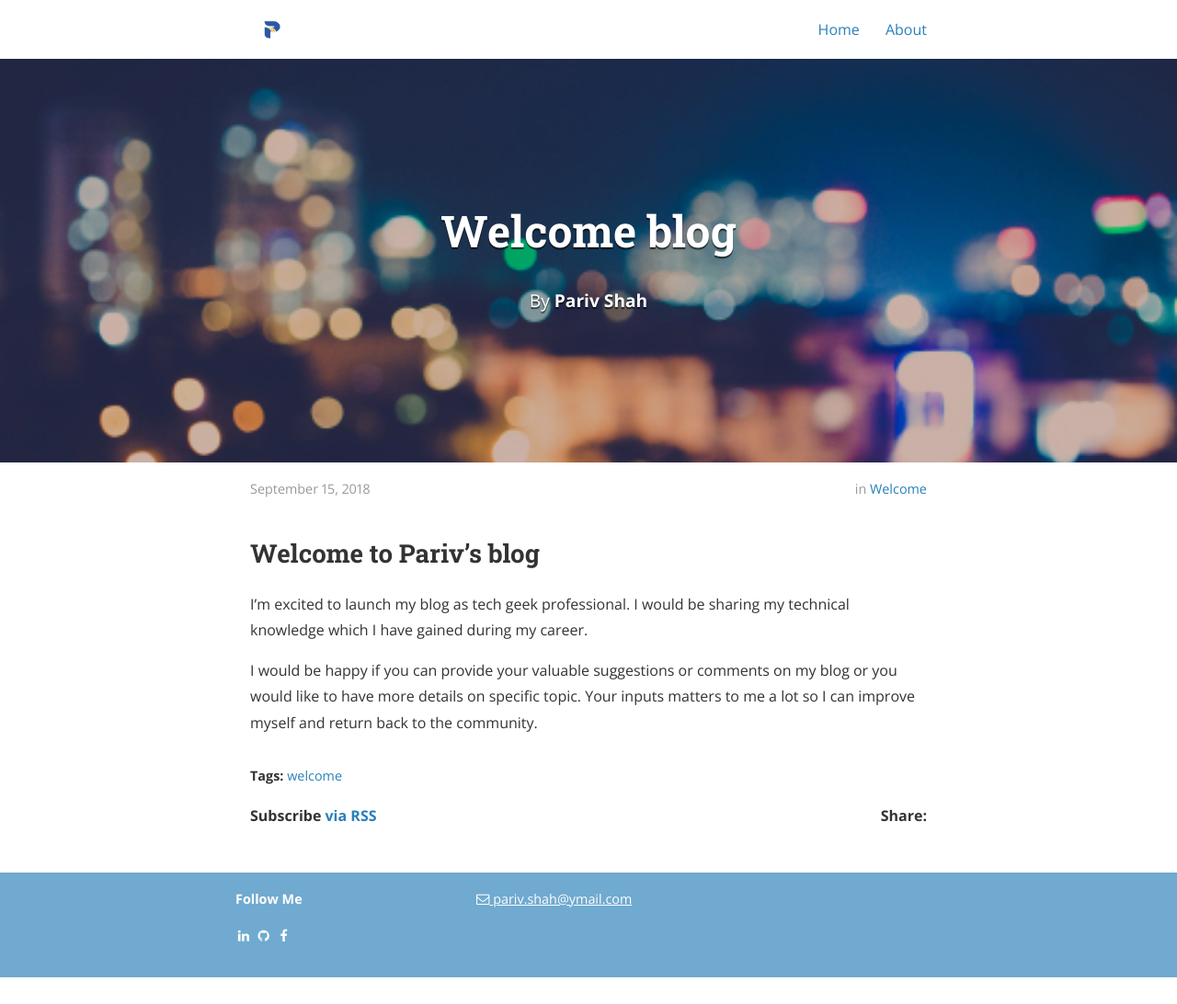
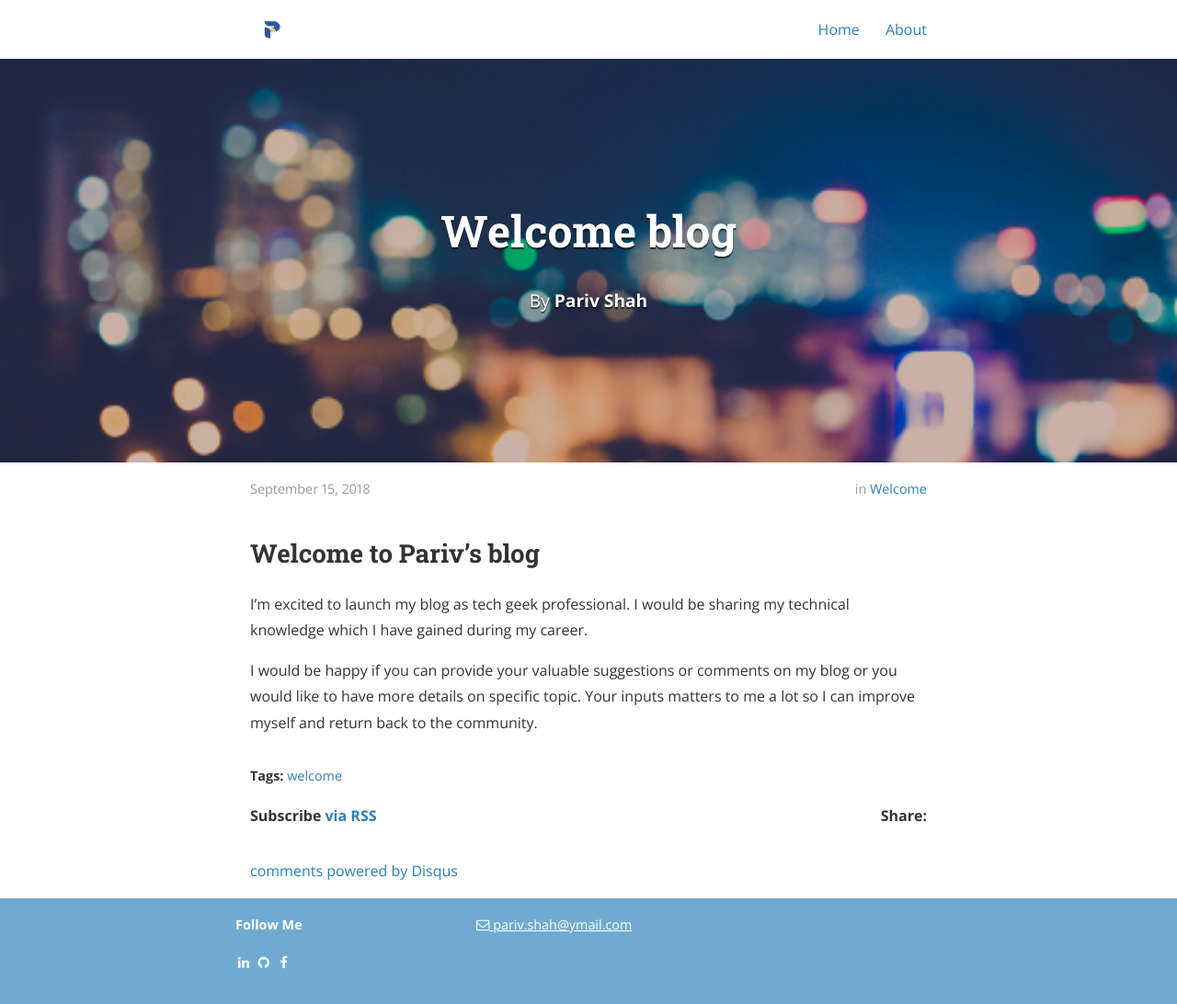
Before and after one commit to parivshah/blog, a Jekyll site: the page built from _posts/2018-09-15-welcome-to-pariv-blog.markdown, in a window 1280 px wide. Shown: the whole page at 92% size. Built offline with Jekyll 4.4.1, drawn with Linux system fonts in a browser that asks for light colours; nearby versions of some CDN libraries; comment, search, counter and statistics services are not loaded; before the commit the page ends 1063 px from its top, so only the background shows below that; part of the change alters nothing that is shown.

Commit message:
Enabled Disqus section

```diff
--- a/_config.yml
+++ b/_config.yml
@@ -40,7 +40,7 @@ jekyll-archives:
     tag: '/tag/:name/'
 
 # Disqus comments
-# disqus_shortname: bencentra
+disqus_shortname: pariv_shah
 
 # Google analytics
 # ga_tracking_id: "UA-XXXX-1"
```
Also changed, not shown: 3 other files.
